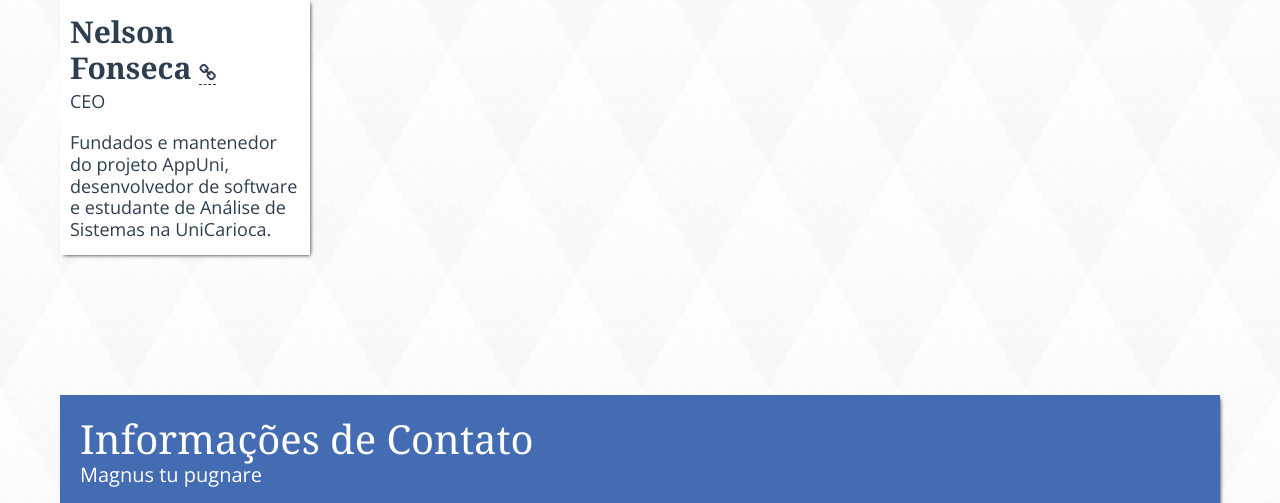
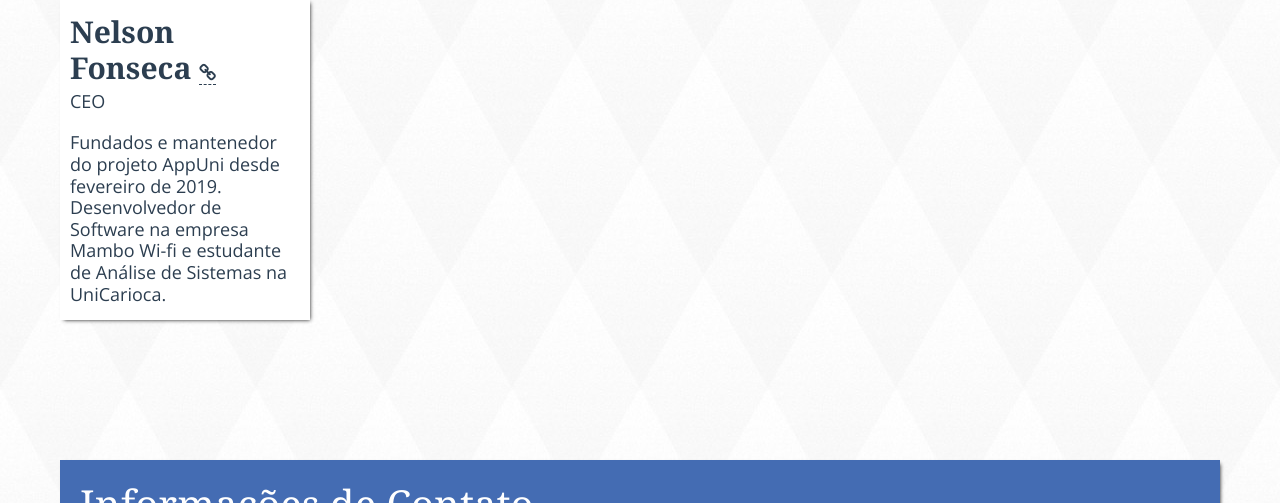
Before and after one commit to AppUni/appuni.github.io, a plain HTML site: page index.html in a window 1280 px wide. Shown: the part 1628-2131 px from the top of the page. Drawn offline with nearby package versions, Linux system fonts and the light colour scheme; files whose address does not match are found by name.

Commit message:
update informações do CEO

```diff
--- a/index.html
+++ b/index.html
@@ -251,8 +251,8 @@
                     <div class="team__member-info">
                         <h2 class="team__member-name">Nelson Fonseca <a class="icon icon_link" href="https://nelsoncbf.github.io"></a></h2>
                         <p class="team__member-role">CEO</p>
-                        <p class="team__member-descr">Fundados e mantenedor do projeto AppUni, desenvolvedor de
-                            software e estudante de Análise de Sistemas na UniCarioca.</p>
+                        <p class="team__member-descr">Fundados e mantenedor do projeto AppUni desde fevereiro de 2019. Desenvolvedor de
+                            Software na empresa Mambo Wi-fi e estudante de Análise de Sistemas na UniCarioca.</p>
                     </div>
                 </div>
                 <!-- <div class="team__member"><img src="static/images/team/2.jpg" alt="Rene Thompson">
```
